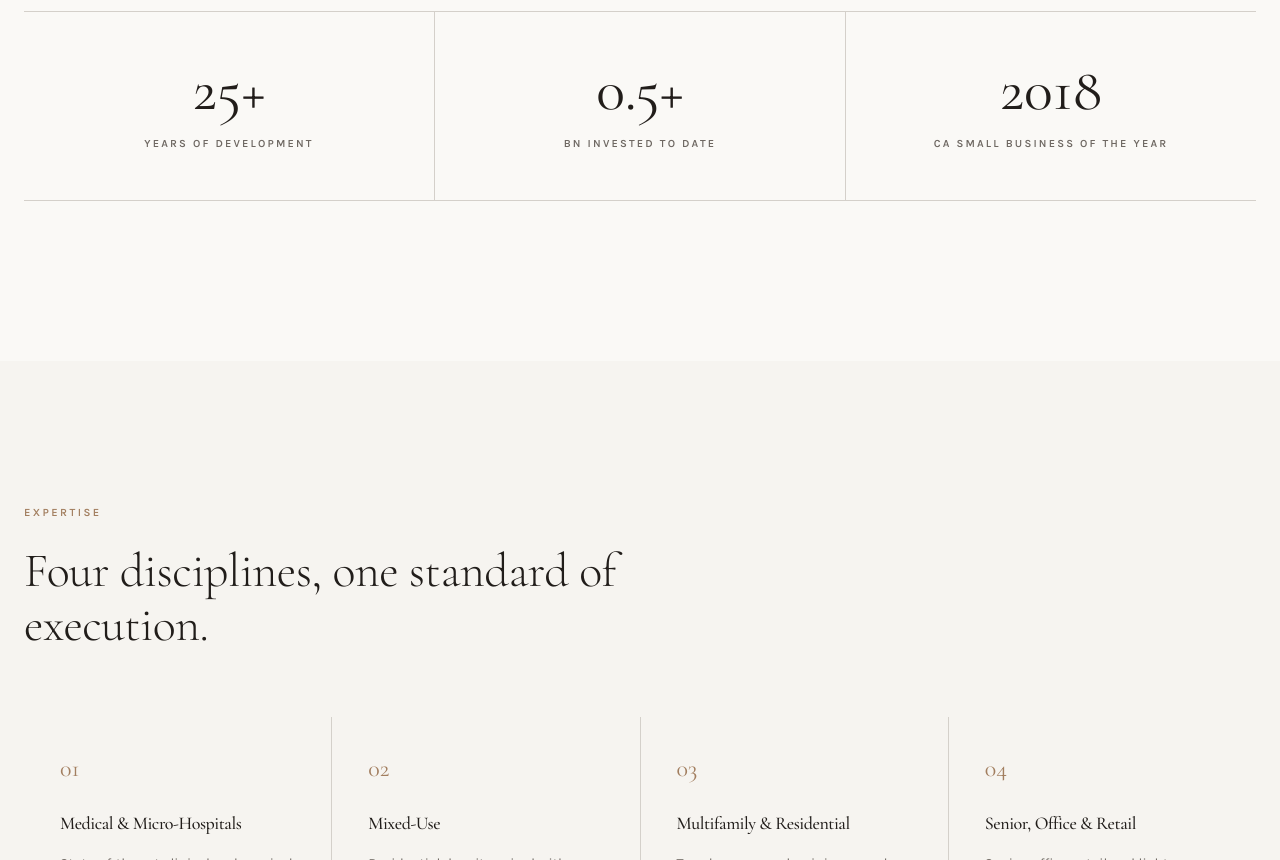
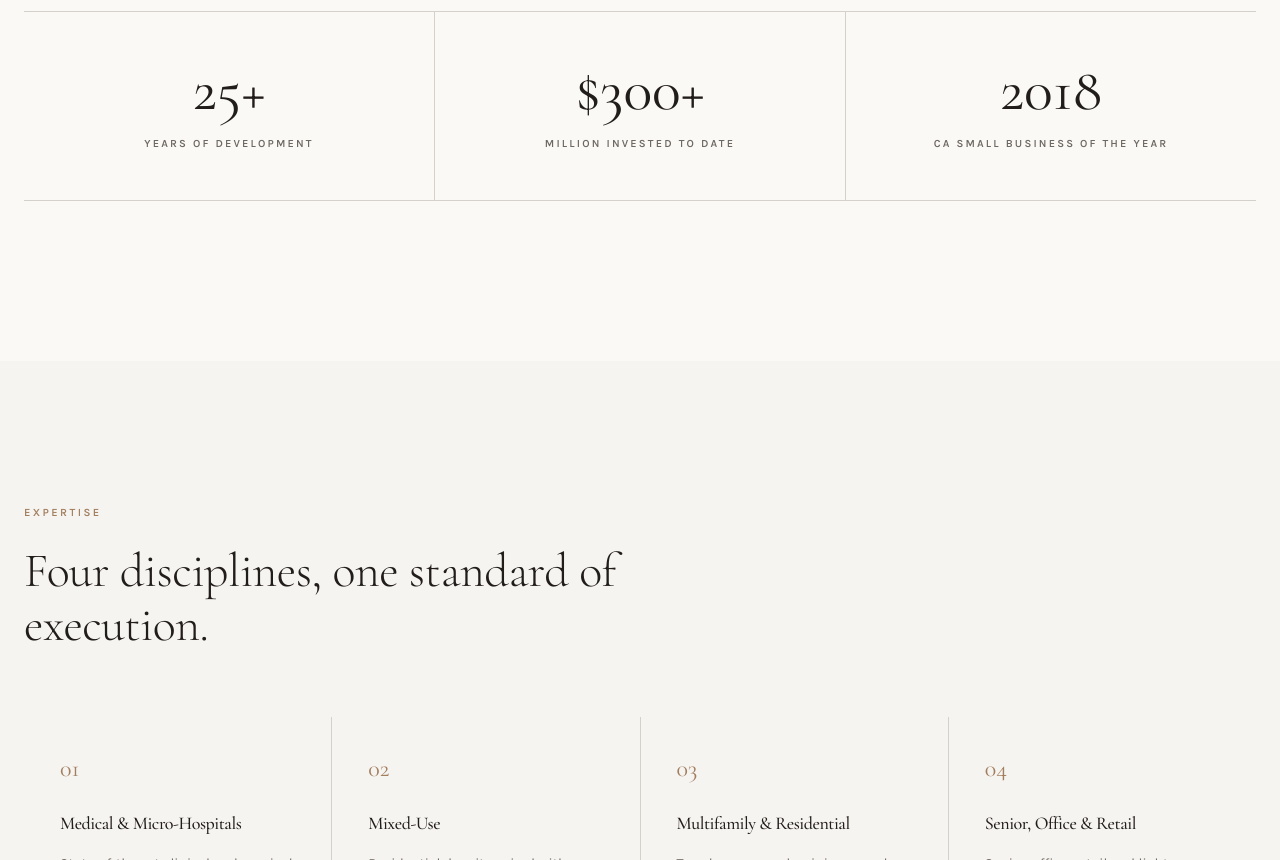
Before and after one commit to SoyGeelances/metrocitybuilders, a React (Vite) app: page / in a window 1280 px wide. Shown: the part 1440-2300 px from the top of the page. Built offline with nearby package versions, Linux system fonts and the light colour scheme.

Commit message:
change content info

```diff
--- a/src/routes/index.tsx
+++ b/src/routes/index.tsx
@@ -167,7 +167,7 @@ function Home() {
         <div className="mt-24 grid gap-px border-y border-hairline bg-hairline sm:grid-cols-3">
           {[
             { k: "25+", v: "Years of development" },
-            { k: "0.5+", v: "BN Invested to date" },
+            { k: "$300+", v: "Million Invested to date" },
             { k: "2018", v: "CA Small Business of the Year" },
           ].map((s, i) => (
             <Reveal key={s.k} delay={i * 100}>
```
